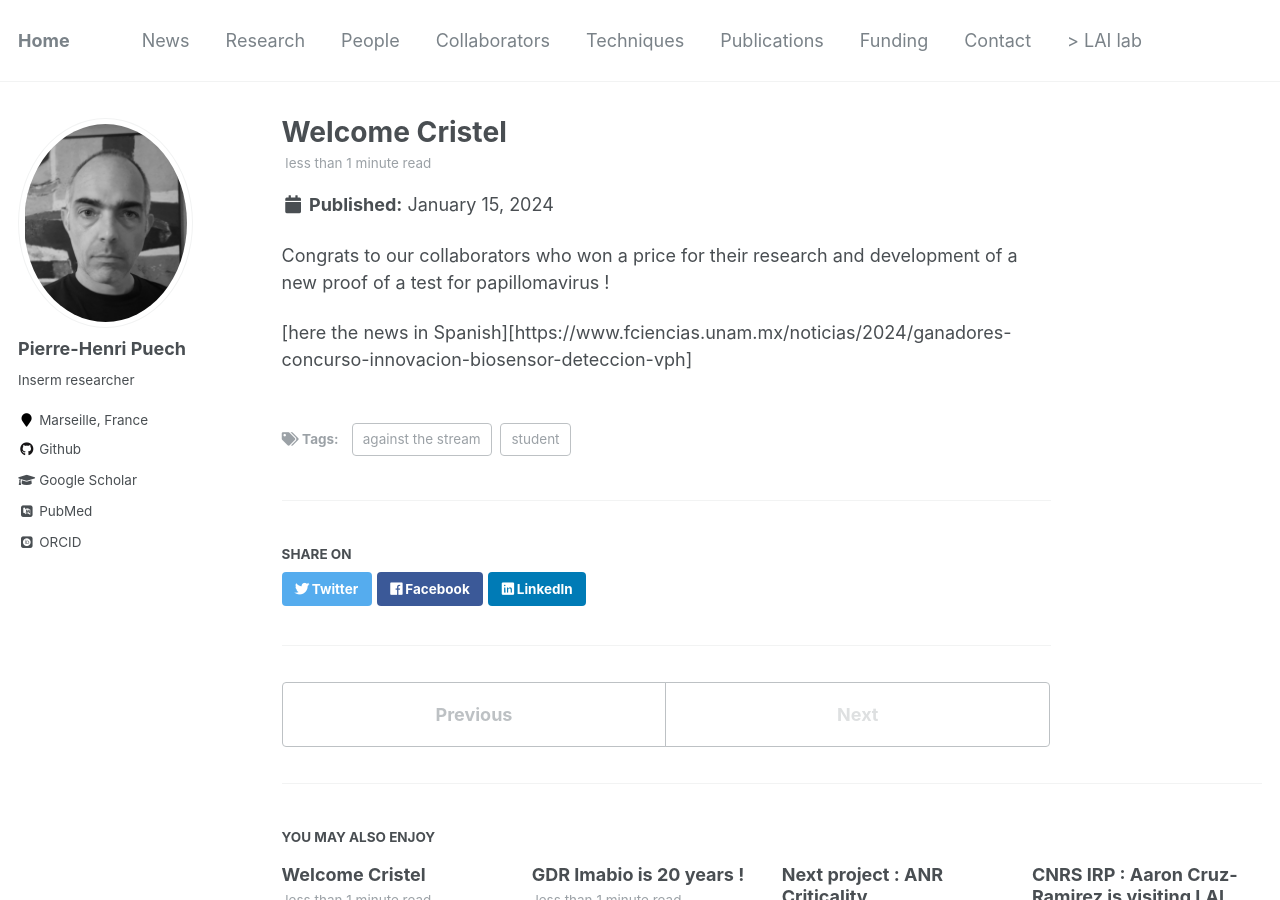
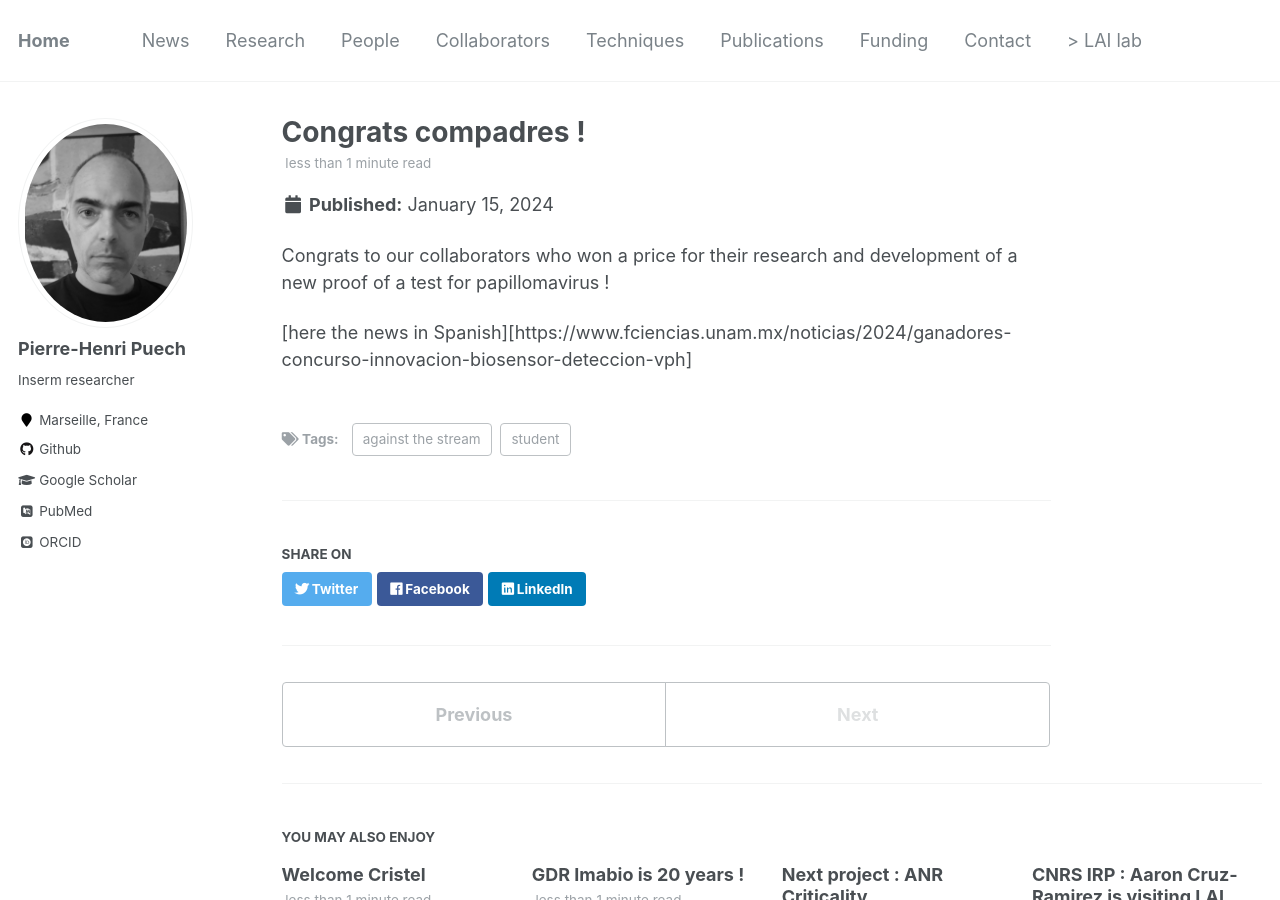
Before and after one commit to phpuech/phpuech.github.io, a Jekyll site: the page built from _posts/2024-02-05-unam.md, in a window 1280 px wide and 900 px high. Built offline with Jekyll 4.4.1, drawn with Linux system fonts in a browser that asks for light colours; some web fonts are replaced.

Commit message:
mod news

```diff
--- a/_posts/2024-02-05-unam.md
+++ b/_posts/2024-02-05-unam.md
@@ -1,5 +1,5 @@
 ---
-title: 'Welcome Cristel'
+title: 'Congrats compadres !'
 date: 2024-01-15
 permalink: /posts/2024/02/05/UNAM
 tags:
```
